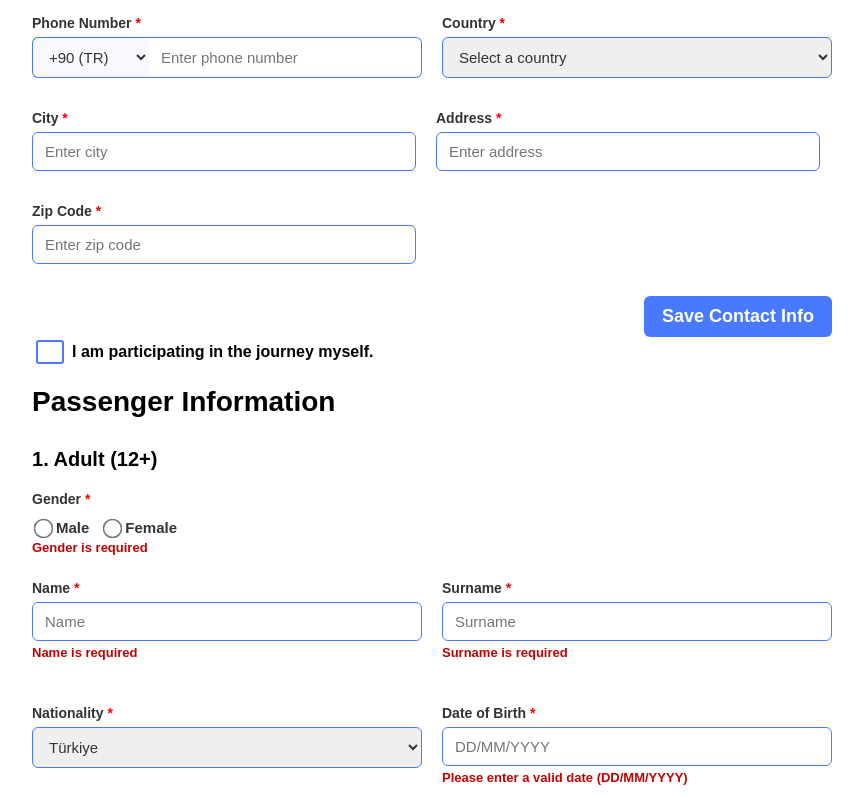
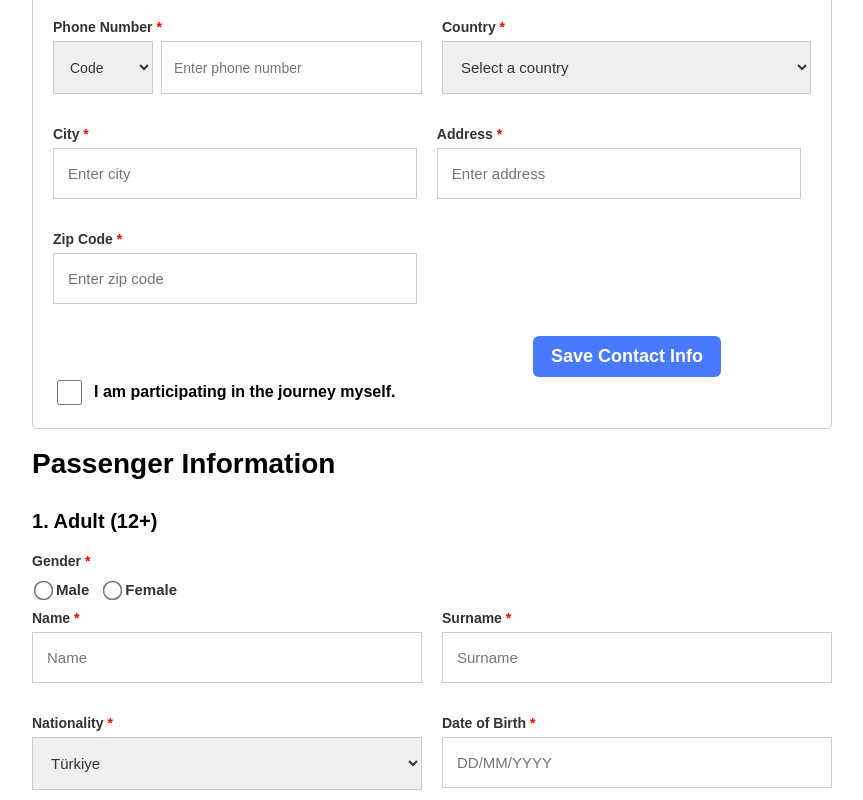
Before and after one commit to AlperenPolat1/internship-project, a React (Vite) app in the folder internship-project/: page / in a window 1280 px wide. Shown: the part 440-1240 px from the top of the page, without its empty margins (208-1071 px from the left). Built offline with nearby package versions, Linux system fonts and the light colour scheme.

Commit message:
fifth commit

```diff
--- a/internship-project/src/App.css
+++ b/internship-project/src/App.css
@@ -25,6 +25,13 @@ h3 {
   margin-top: 20px;
 }
 
+.contact {
+  margin-top: 60px;
+  padding: 20px;
+  border: 1px solid #ccc;
+  border-radius: 4px;
+}
+
 .label {
   display: block;
   margin-bottom: 6px;
@@ -41,10 +48,9 @@ h3 {
 input,
 select {
   width: 100%;
-  padding: 10px 12px;
+  padding: 16px 14px;
   font-size: 15px;
-  border: 1.8px solid #4979ff;
-  border-radius: 6px;
+  border: 1px solid #ccc;
   transition: border-color 0.3s ease;
   box-sizing: border-box;
   color: #333;
@@ -130,6 +136,8 @@ select:focus {
   cursor: pointer;
   transition: background-color 0.25s ease;
   user-select: none;
+  margin-right: 90px;
+
 }
 
 .save-button:hover {
@@ -140,12 +148,6 @@ select:focus {
   margin-top: 40px;
   padding-top: 30px;
   border-top: 1px solid #e4e4e4;
-}
-
-.contact {
-  margin-top: 60px;
-  border-top: 1px solid #ccc;
-  padding-top: 40px;
 }
 
 .phone-group {
@@ -173,13 +175,13 @@ select:focus {
 
 .phone-select:focus {
   outline: none;
-  border-color: #335bdc;
+  border: 1px solid #ccc;
   box-shadow: 0 0 8px rgba(51, 91, 220, 0.4);
 }
 
 .phone-input {
   width: 70%;
-  border: 1.8px solid #4979ff;
+  border: 1px solid #ccc;
   border-left: none;
   border-radius: 0 6px 6px 0;
   padding: 10px 12px;
@@ -194,52 +196,52 @@ select:focus {
   border-color: #335bdc;
   box-shadow: 0 0 8px rgba(51, 91, 220, 0.4);
 }
-.participating-row{
+
+.participation-row {
   font-weight: bold;
 }
 
 input[type="checkbox"] {
-  -webkit-appearance: none;
-  -moz-appearance: none;
-  appearance: none;
-  width: 18px;
-  height: 18px;
-  border: 2px solid #4979ff;
-  border-radius: 3px;
+  width: 25px;
+  height: 25px;
+  border: 2px solid #1300b9;
+  border-radius: 2px;
   cursor: pointer;
   position: relative;
-  background-color: white;
-  margin-right: 8px;
+  background-color: rgba(241, 241, 241, 0.747);
+  margin-right: 12px;
   vertical-align: middle;
+  box-sizing: border-box;
 }
-
 
 input[type="checkbox"]:checked {
   background-color: #4979ff;
   border-color: #4979ff;
+
 }
 
 input[type="checkbox"]:checked::after {
   content: "";
   position: absolute;
   top: 3px;
-  left: 9px;
+  left: 10px;
   width: 3px;
-  height: 9px;
+  height: 10px;
   border: solid white;
   border-width: 0 2px 2px 0;
   transform: rotate(45deg);
 }
+
 .checkbox-label {
   cursor: pointer;
   user-select: none;
   font-size: 16px;
-  display: flex;
   align-items: center;
   font-weight: bold;
 }
-.save-button-two{
-background-color: #4979ff;
+
+.save-button-two {
+  background-color: #4979ff;
   color: white;
   padding: 10px 18px;
   font-size: 18px;
@@ -251,9 +253,23 @@ background-color: #4979ff;
   user-select: none;
   display: flex;
   margin: auto;
-
 }
 
 .save-button-two:hover {
   background-color: #335bdc;
 }
+.phone-input-wrapper select.phone-code,
+.phone-input-wrapper input.phone-number {
+  padding: 12px;
+  border: 1px solid #ccc;
+  font-size: 14px;
+  height: 53px;
+}
+
+.phone-input-wrapper select.phone-code {
+  width: 100px;
+}
+
+.phone-input-wrapper input.phone-number {
+  flex: 1;
+}
--- a/internship-project/src/App.jsx
+++ b/internship-project/src/App.jsx
@@ -1,42 +1,49 @@
+import { useState } from "react";
 import PassengerForm from "./componentPassenger/PassengerForm";
 import ContactForm from "./componentContact/ContactForm";
 import "./App.css";
-import {useState} from "react";
 
 function App() {
   const passengerCount = 3; // Example: 3 passengers
 
   const [passengerForms, setPassengerForms] = useState(
-    Array.from({length: passengerCount}, () => ({             //need an array for every passenger form to save.
+    Array.from({ length: passengerCount }, () => ({
       gender: "",
-      name: "",                                         // set for every passenger form.
+      name: "",
       surname: "",
       nationality: "Türkiye",
       dob: "",
     }))
   );
 
+  // This flag tells the PassengerForm components to show errors and inital is false
+  const [showPassengerErrors, setShowPassengerErrors] = useState(false);
+
   const updatePassengerForm = (index, updatedForm) => {
     setPassengerForms((prevForms) =>
-      prevForms.map((form, i) => (i === index ? updatedForm : form))       //ith update
+      prevForms.map((form, i) => (i === index ? updatedForm : form))
     );
   };
-    const handleSavePassengers = () => {
-    const allValid = passengerForms.every((form) =>                   //check every input is not empty.
+
+  const handleSavePassengers = () => {
+           setShowPassengerErrors(true);                                              // When we are saving, show errors in the passenger forms.
+
+
+    const allValid = passengerForms.every((form) =>
       PassengerForm.isValid(form)
     );
 
-    if (!allValid) {
-      alert("Please fill in all required passenger fields before saving.");
-      return;
-    }
 
-    console.log("Passenger Forms Data:", passengerForms);                  //console output
-    alert("Passenger data saved!");
+
+    if (allValid){
+    console.log("Passenger Forms Data:", passengerForms);
+    alert("Passenger data saved!");}
+
   };
+
   return (
     <div className="container">
-      <ContactForm/>
+      <ContactForm />
       <h1>Passenger Information</h1>
       {passengerForms.map((form, index) => (
         <PassengerForm
@@ -44,6 +51,7 @@ function App() {
           index={index}
           formData={form}
           onFormChange={(updatedForm) => updatePassengerForm(index, updatedForm)}
+          showErrors={showPassengerErrors}
         />
       ))}
       <div className="button-group">
--- a/internship-project/src/componentContact/ContactForm.jsx
+++ b/internship-project/src/componentContact/ContactForm.jsx
@@ -1,4 +1,4 @@
-import { useState } from "react";
+import { useState, useEffect } from "react";
 
 export default function ContactForm() {
   const [form, setForm] = useState({
@@ -6,26 +6,29 @@ export default function ContactForm() {
     surname: "",
     email: "",
     repeatEmail: "",
-    countryCode: "+90",
+    countryCode: "",
     phone: "",
     country: "",
     city: "",
     address: "",
     zip: "",
     participation: false,
+    phoneCode : "",
   });
+  const [showErrors, setShowErrors] = useState(false);
 
   const handleChange = (e) => {
   const { name, value } = e.target;
+
+  if (name === "phone") {                                      // if statement to make phone number only number type.
+    const numericValue = value.replace(/\D/g, "");
+    setForm((prev) => ({ ...prev, [name]: numericValue }));
+  } else {
     setForm((prev) => ({ ...prev, [name]: value }));
+  }
 };
 
 
-  const [participating, setParticipating] = useState(false);
-
-  const handleParticipantClick = () => {
-    setParticipating((prev) => !prev); // toggle true/false
-  };
   const handleSave = () => {
     const requiredFields = [
       "name",
@@ -36,25 +39,31 @@ export default function ContactForm() {
       "city",
       "address",
       "zip",
-    "phone"
+      "phone",
+      "phoneCode"
     ];
 
-  const allFilled = requiredFields.every((field) => form[field].trim() !== "");                 // error if they are empty
+    const allFilled = requiredFields.every((field) => form[field].trim() !== "");           //emptiness check
 
-  if (!allFilled) {
-    alert("Please fill in all required contact fields before saving.");         //error message
+    // Set showErrors to true so that validation messages are displayed.
+    setShowErrors(true);
+
+
+
+    if (form.email !== form.repeatEmail) {                             //matching alert
+      alert("Email and repeat email must match.");
       return;
     }
-
-  if (form.email !== form.repeatEmail) {
-    alert("Email and repeat email must match.");             // email check.
-    return;
+    if (allFilled){                                                  //if all of them is filled then we can save.
+      console.log("Contact form saved:", form);
+      alert("Contact info saved!");
     }
 
-  console.log("Contact form saved:", form);                //classic console output
-  alert("Contact info saved!");
   };
 
+  // Function to conditionally show error messages.
+  const error = (field) =>
+    showErrors && (!form[field] || form[field].trim() === "");
 
   return (
     <section className="contact">
@@ -72,6 +81,7 @@ export default function ContactForm() {
             value={form.name}
             onChange={handleChange}
           />
+          {error("name") && <p className="error">Name is required</p>}
         </div>
         <div className="field half">
           <label className="label">
@@ -83,6 +93,7 @@ export default function ContactForm() {
             value={form.surname}
             onChange={handleChange}
           />
+          {error("surname") && <p className="error">Surname is required</p>}
         </div>
       </div>
 
@@ -99,6 +110,7 @@ export default function ContactForm() {
             value={form.email}
             onChange={handleChange}
           />
+          {error("email") && <p className="error">Email is required</p>}
         </div>
         <div className="field half">
           <label className="label">
@@ -111,35 +123,41 @@ export default function ContactForm() {
             value={form.repeatEmail}
             onChange={handleChange}
           />
+          {error("repeatEmail") && <p className="error">Repeat Email is required</p>}
         </div>
       </div>
 
       {/* Row 3: Phone Number & Country */}
 <div className="row">
-        <div className="field half phone-group">
+  <div className="field half">
     <label className="label">
       Phone Number <span className="required">*</span>
     </label>
-          <div className="phone-input-wrapper">
+    <div className="phone-input-wrapper" style={{ display: "flex", gap: "8px" }}>
       <select
         name="countryCode"
         value={form.countryCode}
         onChange={handleChange}
-              className="phone-select"
+        className="phone-code"
       >
+        <option value="">Code</option>
         <option value="+90">+90 (TR)</option>
         <option value="+1">+1 (US)</option>
         <option value="+49">+49 (DE)</option>
         <option value="+44">+44 (UK)</option>
       </select>
+
       <input
         name="phone"
         placeholder="Enter phone number"
         value={form.phone}
         onChange={handleChange}
-              className="phone-input"
+        className="phone-number"
       />
-          </div>
+
+    </div>     {/* I used and-or to make it one line for every error otherwise I have to show 2 error message */}
+    {(error("phone") || error("countryCode")) && <p className="error">Code and Phone number is required</p>}
+
   </div>
 
   <div className="field half">
@@ -156,8 +174,10 @@ export default function ContactForm() {
       <option value="Italy">Italy</option>
       <option value="Spain">Spain</option>
     </select>
+    {error("country") && <p className="error">Country is required</p>}
   </div>
 </div>
+
 
       {/* Row 4: City, Address, Zip */}
       <div className="row">
@@ -171,6 +191,7 @@ export default function ContactForm() {
             value={form.city}
             onChange={handleChange}
           />
+          {error("city") && <p className="error">City is required</p>}
         </div>
         <div className="field third">
           <label className="label">
@@ -182,6 +203,7 @@ export default function ContactForm() {
             value={form.address}
             onChange={handleChange}
           />
+          {error("address") && <p className="error">Address is required</p>}
         </div>
         <div className="field third">
           <label className="label">
@@ -193,23 +215,26 @@ export default function ContactForm() {
             value={form.zip}
             onChange={handleChange}
           />
+          {error("zip") && <p className="error">Zip Code is required</p>}
         </div>
       </div>
 
-      {/* Row 5: Save Button */}
+      {/* Save Button */}
       <div style={{ textAlign: "right", marginTop: "20px" }}>
         <button onClick={handleSave} className="save-button">
           Save Contact Info
         </button>
       </div>
 
-      {/* Row 6: Participant Info + Button */}
+      {/* Participation Checkbox */}
       <div className="participation-row">
         <label className="checkbox-label">
           <input
             type="checkbox"
-            checked={participating}
-            onChange={handleParticipantClick}
+            checked={form.participation}
+            onChange={(e) =>
+              setForm((prev) => ({ ...prev, participation: e.target.checked }))
+            }
           />
           I am participating in the journey myself.
         </label>
--- a/internship-project/src/componentPassenger/PassengerForm.jsx
+++ b/internship-project/src/componentPassenger/PassengerForm.jsx
@@ -1,24 +1,25 @@
-import { useState } from "react";
+import { useState, useEffect } from "react";
 
-export default function PassengerForm({ index, formData, onFormChange }) {
+export default function PassengerForm({ index, formData, onFormChange, showErrors }) {
   const [form, setForm] = useState(formData);
+
+  // Keep the local form state in sync if formData changes from the parent.
+  useEffect(() => {
+    setForm(formData);
+  }, [formData]);
 
   const handleChange = (e) => {
     const { name, value } = e.target;
-    let updatedForm;
-
     if (name === "dob") {
+      // Auto-format DOB: DD/MM/YYYY while removing non-digit characters.
       let formatted = value.replace(/\D/g, "");
       if (formatted.length > 2 && formatted.length <= 4) {
-        formatted = `${formatted.slice(0, 2)}/${formatted.slice(2)}`;          // We made it easier for the user to get DOB input.
-      } else if (formatted.length > 4) {                                        // it is using slashes after every 2 digits.
-        formatted = `${formatted.slice(0, 2)}/${formatted.slice(
-          2,
-          4
-        )}/${formatted.slice(4, 8)}`;
+        formatted = `${formatted.slice(0, 2)}/${formatted.slice(2)}`;
+      } else if (formatted.length > 4) {
+        formatted = `${formatted.slice(0, 2)}/${formatted.slice(2, 4)}/${formatted.slice(4, 8)}`;
       }
       const updatedForm = { ...form, [name]: formatted };
-      setForm(updatedForm);                                                         //updating that form
+      setForm(updatedForm);
       onFormChange(updatedForm);
     } else {
       const updatedForm = { ...form, [name]: value };
@@ -26,17 +27,13 @@ export default function PassengerForm({ index, formData, onFormChange }) {
       onFormChange(updatedForm);
     }
   };
-  PassengerForm.isValid = (form) => {
-    return (
-      form.gender.trim() !== "" &&                             // error if it is empty.
-      form.name.trim() !== "" &&
-      form.surname.trim() !== "" &&
-      form.nationality.trim() !== "" &&
-      form.dob.trim().length === 10                                // DD/MM/YYYY
-    );
-  };
 
-  const error = (field) => form[field].trim() === "";
+  // Only show errors if "showErrors" is true.
+  const error = (field) =>
+    showErrors && (!form[field] || form[field].trim() === "");
+
+  // For date of birth, also ensure the length is exactly 10 characters (DD/MM/YYYY).
+  const dobError = showErrors && form.dob.trim().length !== 10;
 
   return (
     <section className="passenger">
@@ -50,11 +47,11 @@ export default function PassengerForm({ index, formData, onFormChange }) {
         <div className="radio-group">
           <label>
             <input
-              type="radio"                                                                        //gender radio
+              type="radio"
               name={`gender-${index}`}
               checked={form.gender === "Male"}
               value="Male"
-               onChange={(e) =>
+              onChange={(e) =>
                 handleChange({ target: { name: "gender", value: e.target.value } })
               }
             />
@@ -82,10 +79,12 @@ export default function PassengerForm({ index, formData, onFormChange }) {
           <label className="label">
             Name <span className="required">*</span>
           </label>
-          <input name="name"
-          placeholder="Name"
-           value={form.name}
-            onChange={handleChange} />
+          <input
+            name="name"
+            placeholder="Name"
+            value={form.name}
+            onChange={handleChange}
+          />
           {error("name") && <p className="error">Name is required</p>}
         </div>
 
@@ -93,10 +92,12 @@ export default function PassengerForm({ index, formData, onFormChange }) {
           <label className="label">
             Surname <span className="required">*</span>
           </label>
-          <input name="surname"
-          placeholder="Surname"
-           value={form.surname}
-           onChange={handleChange} />
+          <input
+            name="surname"
+            placeholder="Surname"
+            value={form.surname}
+            onChange={handleChange}
+          />
           {error("surname") && <p className="error">Surname is required</p>}
         </div>
       </div>
@@ -107,11 +108,7 @@ export default function PassengerForm({ index, formData, onFormChange }) {
           <label className="label">
             Nationality <span className="required">*</span>
           </label>
-          <select
-            name="nationality"
-            value={form.nationality}
-            onChange={handleChange}
-          >
+          <select name="nationality" value={form.nationality} onChange={handleChange}>
             <option value="Poland">Poland</option>
             <option value="Sweden">Sweden</option>
             <option value="France">France</option>
@@ -123,10 +120,8 @@ export default function PassengerForm({ index, formData, onFormChange }) {
             <option value="Türkiye">Türkiye</option>
             <option value="Germany">Germany</option>
           </select>
+          {error("nationality") && <p className="error">Nationality is required</p>}
         </div>
-        {error("nationality") && (
-          <p className="error">Nationality is required</p>
-        )}
 
         <div className="field half">
           <label className="label">
@@ -138,7 +133,7 @@ export default function PassengerForm({ index, formData, onFormChange }) {
             onChange={handleChange}
             placeholder="DD/MM/YYYY"
           />
-          {error("dob") && (
+          {dobError && (
             <p className="error">Please enter a valid date (DD/MM/YYYY)</p>
           )}
         </div>
@@ -146,3 +141,14 @@ export default function PassengerForm({ index, formData, onFormChange }) {
     </section>
   );
 }
+
+// Static validation function used in App.
+PassengerForm.isValid = (form) => {
+  return (
+    form.gender.trim() !== "" &&
+    form.name.trim() !== "" &&
+    form.surname.trim() !== "" &&
+    form.nationality.trim() !== "" &&
+    form.dob.trim().length === 10
+  );
+};
```
Lines whose indentation alone changed are shown as unchanged.
